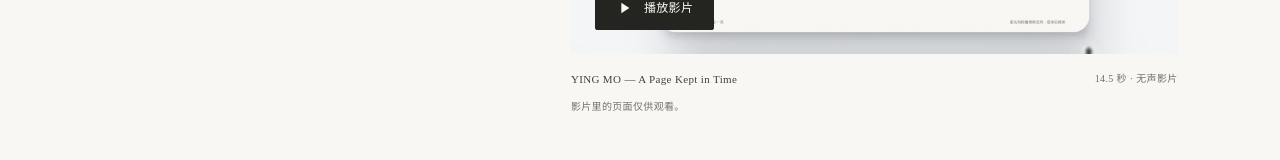
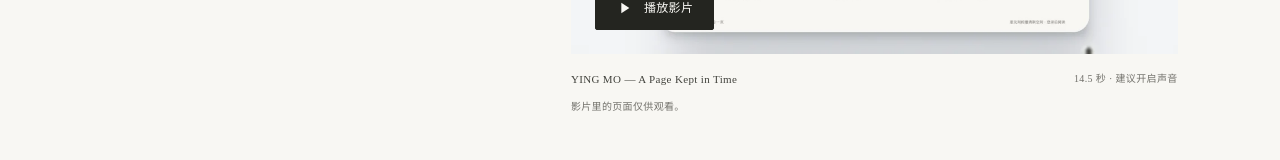
Before and after one commit to InkSaku/Ying-Mo-V3.2, a React (Vite) app in the folder frontend/: page / in a window 1280 px wide. Shown: the part 1313-1473 px from the top of the page. Built offline with nearby package versions, Linux system fonts and the light colour scheme; no server answers.

Commit message:
Add original piano score to the landing brand film

```diff
--- a/frontend/src/components/LandingBrandFilm.jsx
+++ b/frontend/src/components/LandingBrandFilm.jsx
@@ -1,7 +1,7 @@
 import { useRef, useState } from "react";
 import "../styles/landing-brand-film.css";
 
-const filmUrl = `${import.meta.env.BASE_URL}brand-film/yingmo-brand-film-web.mp4`;
+const filmUrl = `${import.meta.env.BASE_URL}brand-film/yingmo-brand-film-web-audio.mp4`;
 const posterUrl = `${import.meta.env.BASE_URL}brand-film/poster.webp`;
 
 export function LandingBrandFilm() {
@@ -64,7 +64,7 @@ export function LandingBrandFilm() {
       </div>
       <figcaption className="landing-film-caption">
         <span>YING MO — A Page Kept in Time</span>
-        <small>14.5 秒 · 无声影片</small>
+        <small>14.5 秒 · 建议开启声音</small>
       </figcaption>
       <p id="landing-film-description" className="landing-film-description">影片里的页面仅供观看。</p>
       {notice ? <p className="landing-film-feedback" role="status">{notice}</p> : null}
```
Also changed, not shown: 2 other files (tests, documents, lock files or other folders).
